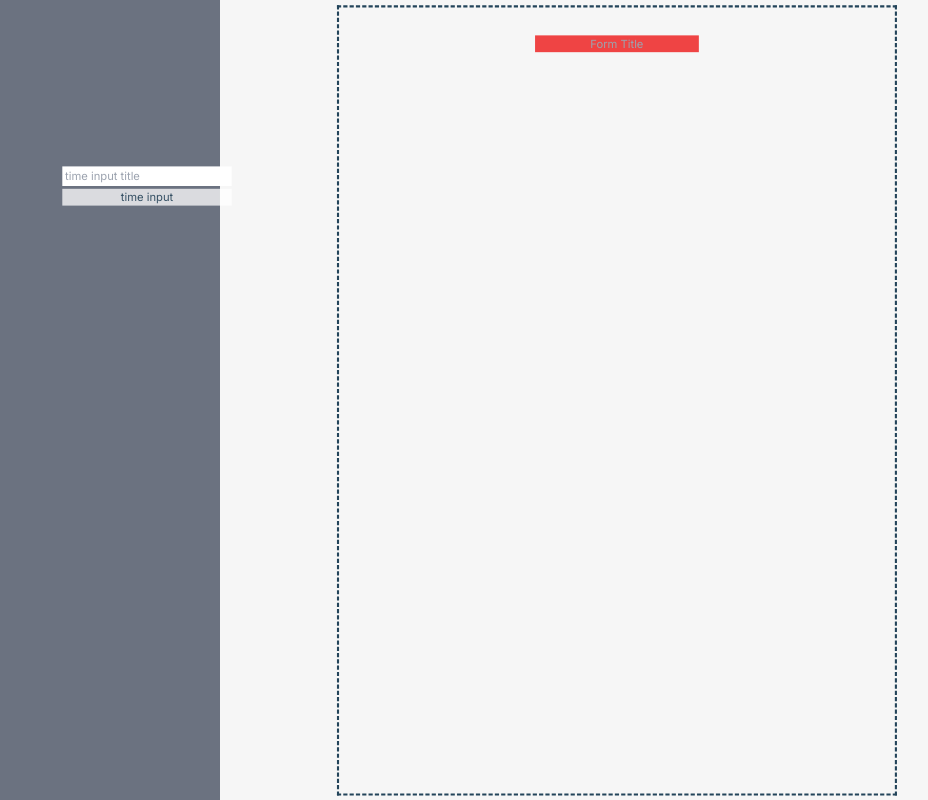
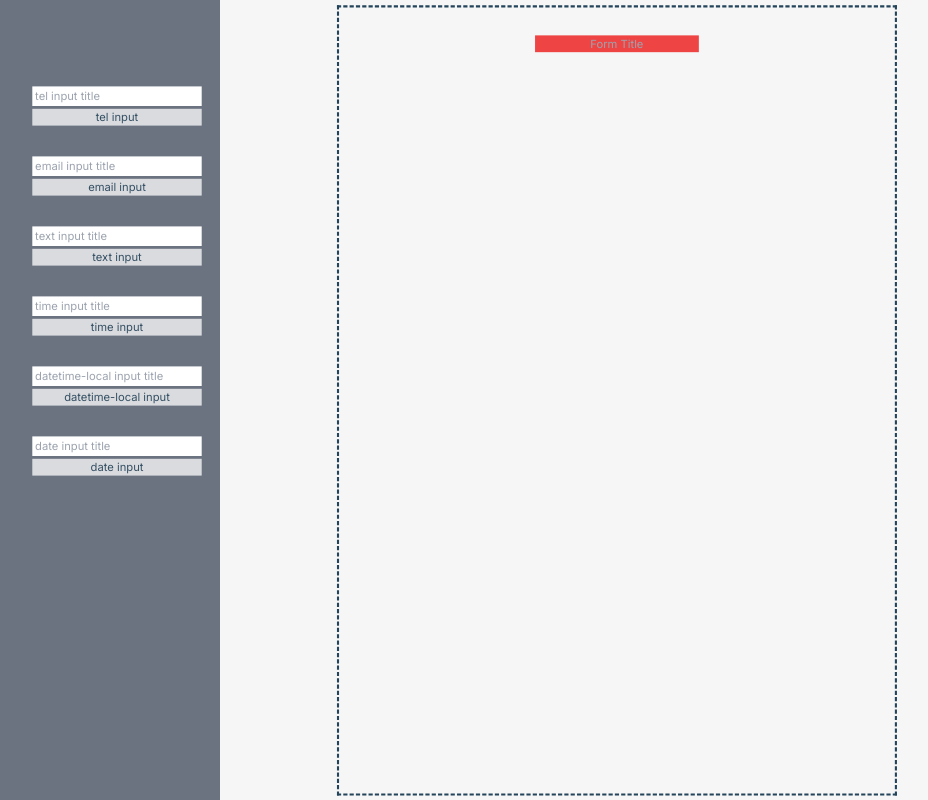
Before and after one commit to EtanHey/Sogomatic-exam, a Next.js app: page /create-form in a window 1280 px wide. Shown: the whole page, without its empty margins (36-964 px from the left). Built offline with nearby package versions, Linux system fonts and the light colour scheme.

Commit message:
Most functionality works, next, Redux.

```diff
--- a/app/create-form/page.tsx
+++ b/app/create-form/page.tsx
@@ -1,14 +1,15 @@
 "use client";
 import DroppableForm from "@/components/DroppableForm";
-import InputSideBar from "@/components/InputSideBar";
+
 import {
   DraggableDateInput,
   DraggableDateTimeInput,
   DraggableEmailInput,
-  DraggableTelIL,
   DraggableTextInput,
   DraggableTimeInput,
+  DraggableTelILInput,
 } from "@/components/draggableInputs";
+
 import {
   DndContext,
   DragEndEvent,
@@ -25,8 +26,6 @@ const page = () => {
   function handleDragEnd(ev: DragEndEvent) {
     //Get the id of the active draggable
     const activeId = ev.active.id;
-    console.log(activeId);
-
     //Update the state
     setDraggables((draggables) => {
       return draggables.map((draggable) => {
@@ -58,32 +57,32 @@ const page = () => {
     {
       id: "1",
       name: "TelIl",
-      position: { x: 30, y: 30 },
+      position: { x: 0, y: 70 },
     },
     {
       id: "2",
       name: "Email",
-      position: { x: 30, y: 70 },
+      position: { x: 0, y: 140 },
     },
     {
       id: "3",
       name: "Text",
-      position: { x: 30, y: 110 },
+      position: { x: 0, y: 210 },
     },
     {
       id: "4",
       name: "Time",
-      position: { x: 30, y: 150 },
+      position: { x: 0, y: 280 },
     },
     {
       id: "5",
       name: "DateTime",
-      position: { x: 30, y: 190 },
+      position: { x: 0, y: 350 },
     },
     {
       id: "6",
       name: "Date",
-      position: { x: 30, y: 230 },
+      position: { x: 0, y: 420 },
     },
   ];
 
@@ -94,12 +93,73 @@ const page = () => {
       <DndContext onDragEnd={handleDragEnd} sensors={sensors}>
         {/* draggable inputs container */}
         <div className="flex h-0 min-h-full w-64 flex-col justify-center gap-x-20 gap-y-14 overflow-y-auto bg-gray-500">
-          {draggables.map(
-            (draggable) =>
-              draggable.name === "Time" && (
-                <DraggableTimeInput
+          {draggables.map((draggable) =>
+            draggable.name === "TelIl" ? (
+              <DraggableTelILInput
+                {...draggable}
+                id={draggable.id}
+                key={draggable.id}
+                //Pass current position as css styles, makes sure we can drag element
+                //across the viewport
+                styles={{
+                  position: "absolute",
+                  left: `${draggable.position.x}px`,
+                  top: `${draggable.position.y}px`,
+                }}
+              />
+            ) : draggable.name === "Email" ? (
+              <DraggableEmailInput
+                {...draggable}
+                id={draggable.id}
+                key={draggable.id}
+                //Pass current position as css styles, makes sure we can drag element
+                //across the viewport
+                styles={{
+                  position: "absolute",
+                  left: `${draggable.position.x}px`,
+                  top: `${draggable.position.y}px`,
+                }}
+              />
+            ) : draggable.name === "Time" ? (
+              <DraggableTimeInput
+                {...draggable}
+                key={draggable.id}
+                //Pass current position as css styles, makes sure we can drag element
+                //across the viewport
+                styles={{
+                  position: "absolute",
+                  left: `${draggable.position.x}px`,
+                  top: `${draggable.position.y}px`,
+                }}
+              />
+            ) : draggable.name === "Text" ? (
+              <DraggableTextInput
+                {...draggable}
+                key={draggable.id}
+                //Pass current position as css styles, makes sure we can drag element
+                //across the viewport
+                styles={{
+                  position: "absolute",
+                  left: `${draggable.position.x}px`,
+                  top: `${draggable.position.y}px`,
+                }}
+              />
+            ) : draggable.name === "DateTime" ? (
+              <DraggableDateTimeInput
+                {...draggable}
+                key={draggable.id}
+                //Pass current position as css styles, makes sure we can drag element
+                //across the viewport
+                styles={{
+                  position: "absolute",
+                  left: `${draggable.position.x}px`,
+                  top: `${draggable.position.y}px`,
+                }}
+              />
+            ) : (
+              draggable.name === "Date" && (
+                <DraggableDateInput
                   {...draggable}
-                  draggable={draggable}
                   key={draggable.id}
                   //Pass current position as css styles, makes sure we can drag element
                   //across the viewport
@@ -110,6 +170,7 @@ const page = () => {
                   }}
                 />
               )
+            )
           )}
         </div>
         {/* droppable form container */}
--- a/app/output.css
+++ b/app/output.css
@@ -568,6 +568,10 @@ video {
   z-index: 10;
 }
 
+.z-20 {
+  z-index: 20;
+}
+
 .flex {
   display: flex;
 }
--- a/components/DroppableForm.tsx
+++ b/components/DroppableForm.tsx
@@ -8,7 +8,7 @@ const DroppableForm = () => {
   return (
     <div
       ref={setNodeRef}
-      className="h-[297mm] w-[210mm] scale-[0.7] pt-10 text-center text-titleColor outline-dashed"
+      className="h-[297mm] w-[210mm] scale-[0.7] z-20 pt-10 text-center text-titleColor outline-dashed"
     >
       <input
         className="w-fit bg-red-500 text-center ring-0"
--- a/components/draggableInputs/Draggable.tsx
+++ b/components/draggableInputs/Draggable.tsx
@@ -27,7 +27,7 @@ const Draggable = (props: DraggableProps) => {
     <div
       ref={setNodeRef}
       style={{ ...style }}
-      className="draggable"
+      className="z-10"
       {...listeners}
       {...attributes}
     >
--- a/components/draggableInputs/DraggableDateInput.tsx
+++ b/components/draggableInputs/DraggableDateInput.tsx
@@ -1,13 +1,16 @@
-import React from "react";
+import React, { CSSProperties } from "react";
 import NewLabeledInput from "../NewInput";
 import Draggable from "./Draggable";
-import { generateId } from "@/utils/helpers";
 
-const DraggableDateInput = () => {
-
-  const id = generateId();
+const DraggableDateInput = ({
+  styles,
+  id,
+}: {
+  styles: CSSProperties;
+  id: string;
+}) => {
   return (
-    <Draggable id={id}>
+    <Draggable styles={styles} id={id}>
       <NewLabeledInput id={id} inputType="date" />
     </Draggable>
   );
--- a/components/draggableInputs/DraggableDateTimeInput.tsx
+++ b/components/draggableInputs/DraggableDateTimeInput.tsx
@@ -1,13 +1,18 @@
-import React from "react";
+import React, { CSSProperties } from "react";
 import NewLabeledInput from "../NewInput";
-import { generateId } from "@/utils/helpers";
 import Draggable from "./Draggable";
 
-const DraggableDateTimeInput = () => {
-  const id = generateId();
+const DraggableDateTimeInput = ({
+  styles,
+  id,
+}: {
+  styles: CSSProperties;
+  id: string;
+}) => {
+
 
   return (
-    <Draggable id={id}>
+    <Draggable styles={styles} id={id}>
       <NewLabeledInput id={id} inputType="datetime-local" />
     </Draggable>
   );
--- a/components/draggableInputs/DraggableEmailInput.tsx
+++ b/components/draggableInputs/DraggableEmailInput.tsx
@@ -1,13 +1,18 @@
-import React from "react";
+import React, { CSSProperties } from "react";
 import NewLabeledInput from "../NewInput";
-import { generateId } from "@/utils/helpers";
+
 import Draggable from "./Draggable";
 
-const DraggableEmailInput = () => {
-  const id = generateId();
+const DraggableEmailInput = ({
+  styles,
+  id,
+}: {
+  styles: CSSProperties;
+  id: string;
+}) => {
 
   return (
-    <Draggable id={id}>
+    <Draggable styles={styles} id={id}>
       <NewLabeledInput id={id} inputType="email" />
     </Draggable>
   );
--- a/components/draggableInputs/DraggableTelILInput.tsx
+++ b/components/draggableInputs/DraggableTelILInput.tsx
@@ -1,13 +1,16 @@
-import React from "react";
+import React, { CSSProperties } from "react";
 import NewLabeledInput from "../NewInput";
-import { generateId } from "@/utils/helpers";
 import Draggable from "./Draggable";
 
-const DraggableTelILInput = () => {
-  const id = generateId();
-
+const DraggableTelILInput = ({
+  styles,
+  id,
+}: {
+  styles: CSSProperties;
+  id: string;
+}) => {
   return (
-    <Draggable id={id}>
+    <Draggable styles={styles} id={id}>
       <NewLabeledInput id={id} inputType="tel" />
     </Draggable>
   );
--- a/components/draggableInputs/DraggableTextInput.tsx
+++ b/components/draggableInputs/DraggableTextInput.tsx
@@ -1,12 +1,17 @@
-import React from "react";
+import React, { CSSProperties } from "react";
 import NewLabeledInput from "../NewInput";
 import Draggable from "./Draggable";
-import { generateId } from "@/utils/helpers";
 
-const DraggableTextInput = () => {
-  const id = generateId();
+
+const DraggableTextInput = ({
+  styles,
+  id,
+}: {
+  styles: CSSProperties;
+  id: string;
+}) => {
   return (
-    <Draggable id={id}>
+    <Draggable styles={styles} id={id}>
       <NewLabeledInput id={id} inputType="text" />
     </Draggable>
   );
--- a/components/draggableInputs/DraggableTimeInput.tsx
+++ b/components/draggableInputs/DraggableTimeInput.tsx
@@ -1,23 +1,15 @@
 import React, { CSSProperties } from "react";
 import NewLabeledInput from "../NewInput";
-import { generateId } from "@/utils/helpers";
 import Draggable from "./Draggable";
 
 const DraggableTimeInput = ({
   styles,
-  draggable: { id },
+  id,
 }: {
   styles: CSSProperties;
-  draggable: {
-    id: string;
-    name: string;
-    position: {
-      x: number;
-      y: number;
-    };
-  };
+  id: string;
 }) => {
-  // const id = generateId();
+
 
   return (
     <Draggable styles={styles} id={id}>
--- a/components/draggableInputs/index.tsx
+++ b/components/draggableInputs/index.tsx
@@ -1,11 +1,11 @@
-import DraggableTelIL from "./DraggableTelILInput";
+import DraggableTelILInput from "./DraggableTelILInput";
 import DraggableEmailInput from "./DraggableEmailInput";
 import DraggableTextInput from "./DraggableTextInput";
 import DraggableTimeInput from "./DraggableTimeInput";
 import DraggableDateInput from "./DraggableDateInput";
 import DraggableDateTimeInput from "./DraggableDateTimeInput";
 export {
-  DraggableTelIL,
+  DraggableTelILInput,
   DraggableEmailInput,
   DraggableTextInput,
   DraggableTimeInput,
```
